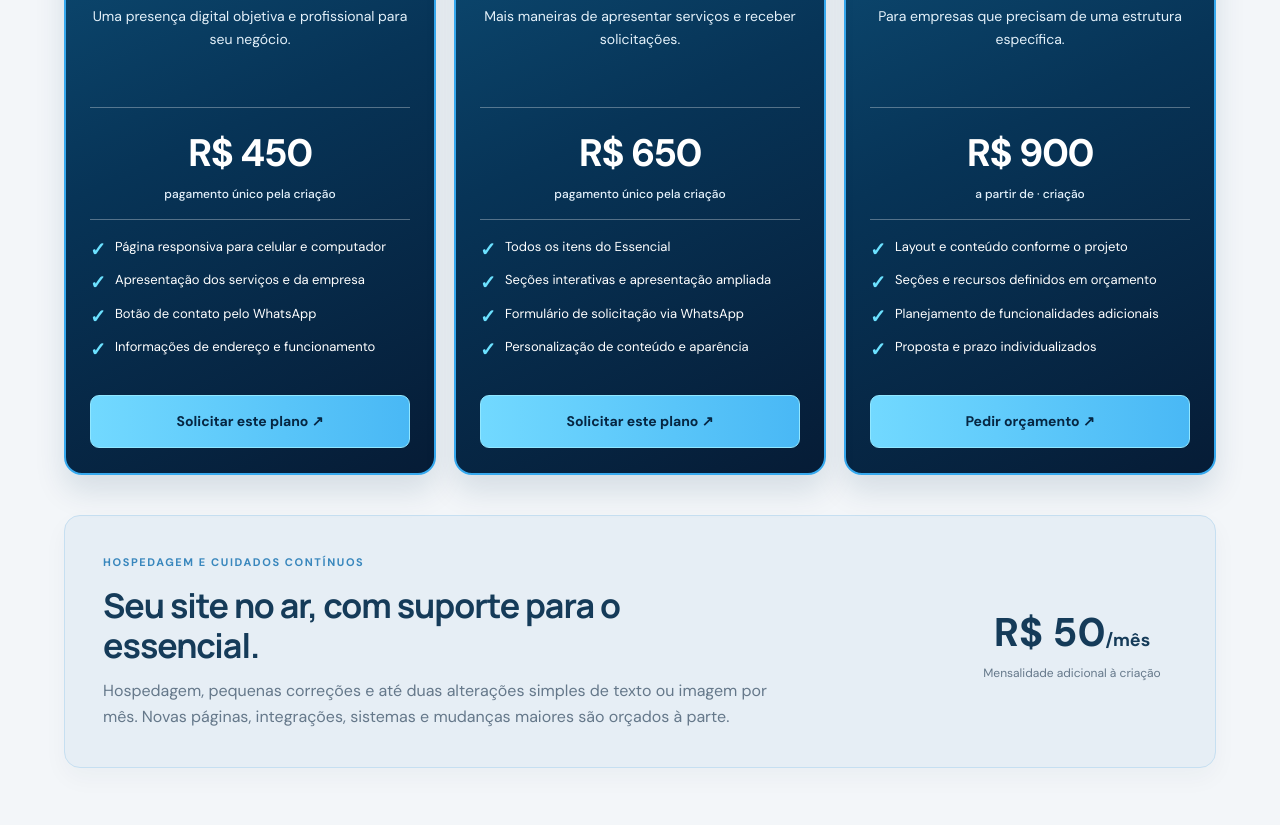
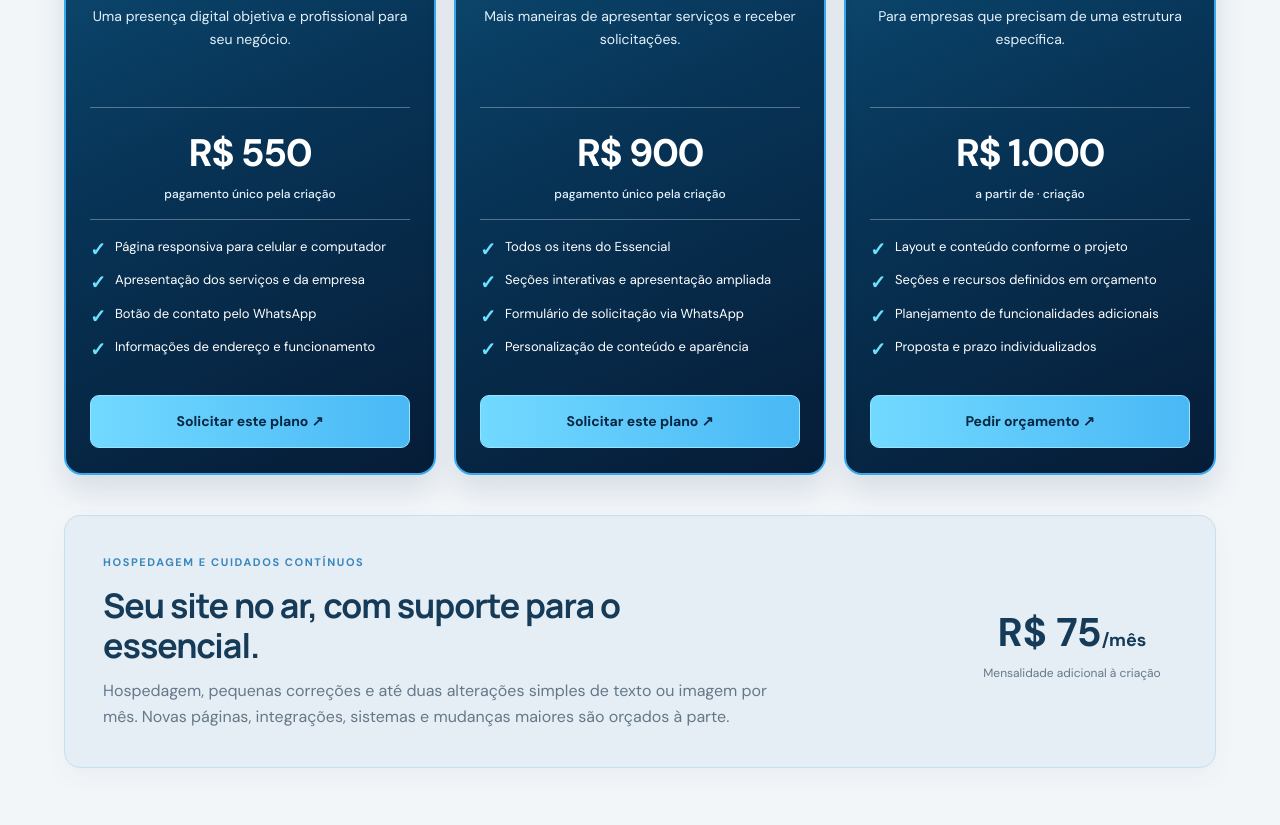
Before and after one commit to JoaoVitorjcj/tavares-digital-demos, a plain HTML site: page planos.html in a window 1280 px wide. Shown: the part 618-1443 px from the top of the page. Drawn offline with Linux system fonts and the light colour scheme.

Commit message:
Atualiza preços dos planos e da manutenção

```diff
--- a/planos.html
+++ b/planos.html
@@ -2,7 +2,7 @@
 <html lang="pt-BR"><head>
 <meta charset="utf-8"><meta name="viewport" content="width=device-width,initial-scale=1">
 <title>Planos e preços | Tavares Digital</title>
-<meta name="description" content="Conheça os planos de criação de sites da Tavares Digital: Essencial, Interativo e Personalizado. Atendimento em Manaus e online.">
+<meta name="description" content="Conheça os planos de criação de sites da Tavares Digital: Essencial, Premium e Personalizado. Atendimento em Manaus e online.">
 <meta name="theme-color" content="#153b59"><link rel="canonical" href="https://tavares-digital.pages.dev/planos">
 <link rel="icon" type="image/svg+xml" href="assets/td-favicon.svg">
 <link rel="preconnect" href="https://fonts.googleapis.com"><link rel="preconnect" href="https://fonts.gstatic.com" crossorigin>
@@ -13,11 +13,11 @@
 <header class="site-header"><div class="shell nav"><a class="brand" href="./" aria-label="Tavares Digital, início"><span class="brand-symbol" aria-hidden="true"><svg viewBox="10 10 84 84"><path d="M14 18H46V82H36V28H14Z" fill="currentColor"/><path class="bd" fill-rule="evenodd" d="M46 18H58A32 32 0 0 1 58 82H46ZM46 28H58A22 22 0 0 1 58 72H46Z"/></svg></span><span><span class="brand-name">Tavares</span><span class="brand-digital">DIGITAL</span></span></a><button class="pricing-menu-toggle" type="button" aria-controls="pricing-main-nav" aria-expanded="false" aria-label="Abrir menu"><span></span><span></span><span></span></button><nav id="pricing-main-nav" aria-label="Principal" inert><a href="./#projetos">Projetos</a><a href="./#servicos">O que fazemos</a><a href="planos.html" aria-current="page">Planos e preços</a><a href="./#sobre">Sobre nós</a></nav><a class="nav-contact" href="./#contato">Vamos conversar <span aria-hidden="true">↗</span></a></div></header>
 <main id="conteudo" class="pricing-page"><section class="shell pricing-intro"><p class="eyebrow"><span class="status-dot"></span> PLANOS E PREÇOS</p><h1>Escolha o plano ideal para o seu negócio</h1><p>Sites profissionais, com design moderno e soluções adaptadas à identidade do seu negócio.</p></section>
 <section class="shell pricing-grid" aria-label="Nossos planos">
-<article class="pricing-card"><div class="pricing-icon" aria-hidden="true">▣</div><p class="pricing-overline">01 · PARA COMEÇAR</p><h2>Essencial</h2><p class="pricing-desc">Uma presença digital objetiva e profissional para seu negócio.</p><p class="pricing-amount">R$ 450 <small>pagamento único pela criação</small></p><ul><li>Página responsiva para celular e computador</li><li>Apresentação dos serviços e da empresa</li><li>Botão de contato pelo WhatsApp</li><li>Informações de endereço e funcionamento</li></ul><a class="pricing-cta" href="https://wa.me/5592985246042?text=Ol%C3%A1%21%20Tenho%20interesse%20no%20plano%20Essencial%20da%20Tavares%20Digital.">Solicitar este plano ↗</a></article>
-<article class="pricing-card featured"><span class="pricing-badge">★ Plano em destaque</span><div class="pricing-icon" aria-hidden="true">▤</div><p class="pricing-overline">02 · MAIS RECURSOS</p><h2>Interativo</h2><p class="pricing-desc">Mais maneiras de apresentar serviços e receber solicitações.</p><p class="pricing-amount">R$ 650 <small>pagamento único pela criação</small></p><ul><li>Todos os itens do Essencial</li><li>Seções interativas e apresentação ampliada</li><li>Formulário de solicitação via WhatsApp</li><li>Personalização de conteúdo e aparência</li></ul><a class="pricing-cta" href="https://wa.me/5592985246042?text=Ol%C3%A1%21%20Tenho%20interesse%20no%20plano%20Interativo%20da%20Tavares%20Digital.">Solicitar este plano ↗</a></article>
-<article class="pricing-card"><div class="pricing-icon" aria-hidden="true">◇</div><p class="pricing-overline">03 · SOB MEDIDA</p><h2>Personalizado</h2><p class="pricing-desc">Para empresas que precisam de uma estrutura específica.</p><p class="pricing-amount">R$ 900 <small>a partir de · criação</small></p><ul><li>Layout e conteúdo conforme o projeto</li><li>Seções e recursos definidos em orçamento</li><li>Planejamento de funcionalidades adicionais</li><li>Proposta e prazo individualizados</li></ul><a class="pricing-cta" href="https://wa.me/5592985246042?text=Ol%C3%A1%21%20Gostaria%20de%20um%20or%C3%A7amento%20personalizado%20da%20Tavares%20Digital.">Pedir orçamento ↗</a></article>
+<article class="pricing-card"><div class="pricing-icon" aria-hidden="true">▣</div><p class="pricing-overline">01 · PARA COMEÇAR</p><h2>Essencial</h2><p class="pricing-desc">Uma presença digital objetiva e profissional para seu negócio.</p><p class="pricing-amount">R$ 550 <small>pagamento único pela criação</small></p><ul><li>Página responsiva para celular e computador</li><li>Apresentação dos serviços e da empresa</li><li>Botão de contato pelo WhatsApp</li><li>Informações de endereço e funcionamento</li></ul><a class="pricing-cta" href="https://wa.me/5592985246042?text=Ol%C3%A1%21%20Tenho%20interesse%20no%20plano%20Essencial%20da%20Tavares%20Digital.">Solicitar este plano ↗</a></article>
+<article class="pricing-card featured"><span class="pricing-badge">★ Plano em destaque</span><div class="pricing-icon" aria-hidden="true">▤</div><p class="pricing-overline">02 · MAIS RECURSOS</p><h2>Premium</h2><p class="pricing-desc">Mais maneiras de apresentar serviços e receber solicitações.</p><p class="pricing-amount">R$ 900 <small>pagamento único pela criação</small></p><ul><li>Todos os itens do Essencial</li><li>Seções interativas e apresentação ampliada</li><li>Formulário de solicitação via WhatsApp</li><li>Personalização de conteúdo e aparência</li></ul><a class="pricing-cta" href="https://wa.me/5592985246042?text=Ol%C3%A1%21%20Tenho%20interesse%20no%20plano%20Premium%20da%20Tavares%20Digital.">Solicitar este plano ↗</a></article>
+<article class="pricing-card"><div class="pricing-icon" aria-hidden="true">◇</div><p class="pricing-overline">03 · SOB MEDIDA</p><h2>Personalizado</h2><p class="pricing-desc">Para empresas que precisam de uma estrutura específica.</p><p class="pricing-amount">R$ 1.000 <small>a partir de · criação</small></p><ul><li>Layout e conteúdo conforme o projeto</li><li>Seções e recursos definidos em orçamento</li><li>Planejamento de funcionalidades adicionais</li><li>Proposta e prazo individualizados</li></ul><a class="pricing-cta" href="https://wa.me/5592985246042?text=Ol%C3%A1%21%20Gostaria%20de%20um%20or%C3%A7amento%20personalizado%20da%20Tavares%20Digital.">Pedir orçamento ↗</a></article>
 </section>
-<section class="shell pricing-support"><div><p class="pricing-overline">HOSPEDAGEM E CUIDADOS CONTÍNUOS</p><h2>Seu site no ar, com suporte para o essencial.</h2><p>Hospedagem, pequenas correções e até duas alterações simples de texto ou imagem por mês. Novas páginas, integrações, sistemas e mudanças maiores são orçados à parte.</p></div><div class="support-price"><strong>R$ 50<span>/mês</span></strong><small>Mensalidade adicional à criação</small></div></section>
+<section class="shell pricing-support"><div><p class="pricing-overline">HOSPEDAGEM E CUIDADOS CONTÍNUOS</p><h2>Seu site no ar, com suporte para o essencial.</h2><p>Hospedagem, pequenas correções e até duas alterações simples de texto ou imagem por mês. Novas páginas, integrações, sistemas e mudanças maiores são orçados à parte.</p></div><div class="support-price"><strong>R$ 75<span>/mês</span></strong><small>Mensalidade adicional à criação</small></div></section>
 <section class="shell pricing-notes"><h2>Antes de contratar</h2><p>Os valores são referências iniciais para o escopo descrito. Domínio próprio, serviços de terceiros, recursos adicionais e mudanças fora do pacote podem gerar custos separados, informados previamente em proposta. O pagamento e o prazo de entrega são definidos no orçamento e contrato.</p><p>Quer saber qual opção combina com seu negócio? <a href="./#contato">Converse com a Tavares Digital</a>.</p></section>
 </main><footer class="pricing-footer"><div class="shell"><span>© Tavares Digital · Manaus, AM</span><span><a href="./">Início</a> · <a href="privacidade.html">Privacidade</a></span></div></footer>
 <script defer src="planos-menu.js"></script></body></html>
```
Also changed, not shown: index.html (+1 -1 lines), 1 other file.
